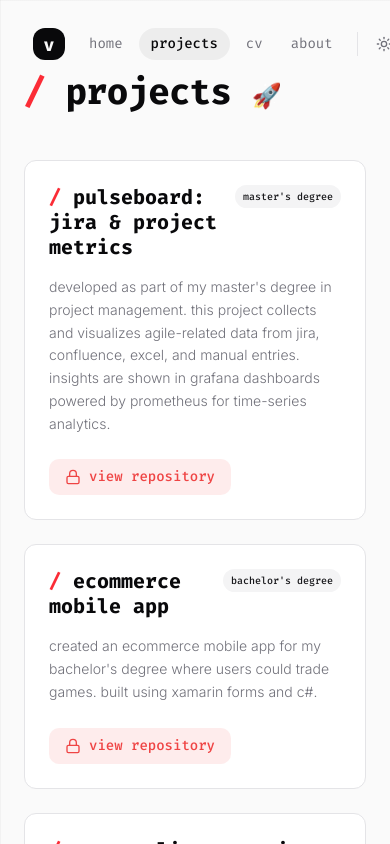
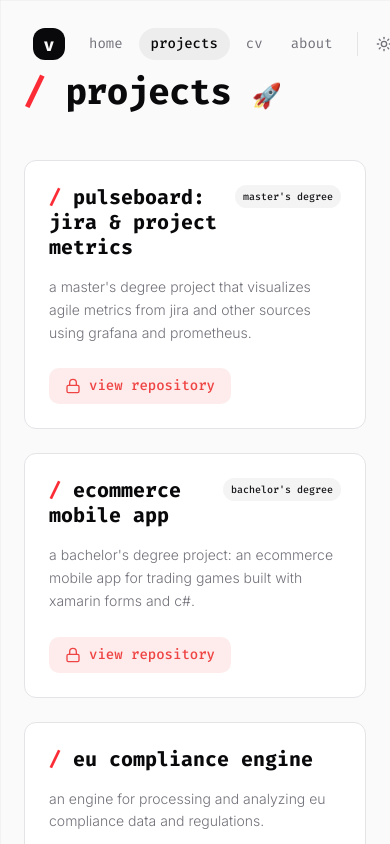
Before and after one commit to vinersar31/portfolio, a Next.js app: page /projects in a window 390 px wide. Shown: the top 844 px of the page. Built offline with nearby package versions, Linux system fonts and the light colour scheme.

Commit message:
chore: shorten specific project descriptions\n\nShortened descriptions for 'pulseboard' and 'ecommerce mobile app' in src/data/projects.ts.

```diff
--- a/src/data/projects.ts
+++ b/src/data/projects.ts
@@ -2,14 +2,14 @@ export const projects = [
   {
     title: "pulseboard: jira & project metrics",
     badge: "Master's Degree",
-    description: "developed as part of my master's degree in project management. this project collects and visualizes agile-related data from jira, confluence, excel, and manual entries. insights are shown in grafana dashboards powered by prometheus for time-series analytics.",
+    description: "a master's degree project that visualizes agile metrics from jira and other sources using grafana and prometheus.",
     url: "https://github.com/vinersar31/pulse_board",
     isPrivate: true,
   },
   {
     title: "ecommerce mobile app",
     badge: "Bachelor's Degree",
-    description: "created an ecommerce mobile app for my bachelor's degree where users could trade games. built using xamarin forms and c#.",
+    description: "a bachelor's degree project: an ecommerce mobile app for trading games built with xamarin forms and c#.",
     url: "https://github.com/vinersar31/Licenta-Ecommerce",
     isPrivate: true,
   },
```
